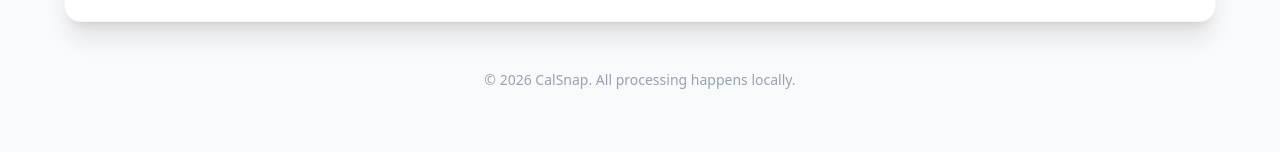
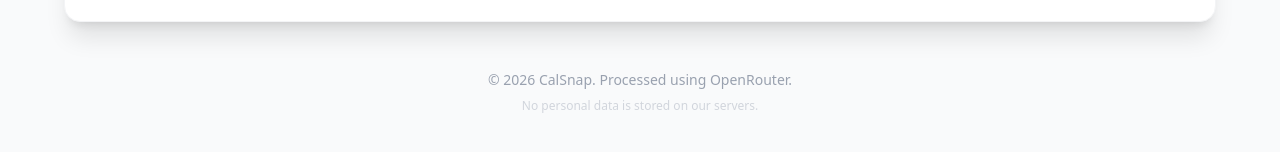
Before and after one commit to Athurnm/calsnap-vibecode, a React (Vite) app in the folder calsnap/: page / in a window 1280 px wide. Shown: the part 628-780 px from the top of the page. Built offline with nearby package versions, Linux system fonts and the light colour scheme.

Commit message:
feat: Implement core application for processing schedule images into editable calendar events using LLM integration and providing ICS export.

```diff
--- a/calsnap/src/App.tsx
+++ b/calsnap/src/App.tsx
@@ -280,8 +280,9 @@ function App() {
           )}
         </main>
 
-        <footer className="mt-12 text-center text-sm text-gray-400">
-          <p>&copy; {new Date().getFullYear()} CalSnap. All processing happens locally.</p>
+        <footer className="mt-12 text-center text-sm text-gray-400 pb-8">
+          <p className="mb-2">&copy; {new Date().getFullYear()} CalSnap. Processed using OpenRouter.</p>
+          <p className="text-xs text-gray-300">No personal data is stored on our servers.</p>
         </footer>
       </div>
     </div>
--- a/calsnap/src/components/ProcessingState.tsx
+++ b/calsnap/src/components/ProcessingState.tsx
@@ -8,7 +8,7 @@ interface ProcessingStateProps {
 const tips = [
     "Did you know? You can set recurring events after processing.",
     "Pro Tip: Check the 'End Date' for multi-day events.",
-    "CalSnap runs entirely in your browser for privacy.",
+    "Your schedule is securely analyzed via OpenRouter AI.",
     "You can edit details before downloading your calendar.",
     "Reviewing now ensures your schedule is 100% accurate."
 ];
--- a/calsnap/src/components/ResultsTable.tsx
+++ b/calsnap/src/components/ResultsTable.tsx
@@ -1,5 +1,5 @@
 import React, { useState } from 'react';
-import { Trash2, Copy, Plus, Calendar, ExternalLink, Pencil, X, Check } from 'lucide-react';
+import { Trash2, Copy, Plus, Calendar, ExternalLink, Pencil, X, Check, RefreshCcw } from 'lucide-react';
 import type { CalendarEvent } from '../types';
 import { generateGoogleCalendarUrl } from '../lib/export';
 import { formatDateTime } from '../lib/utils';
@@ -254,7 +254,15 @@ export const ResultsTable: React.FC<ResultsTableProps> = ({
                                             <Calendar size={14} className="text-gray-400 mt-0.5 group-hover/dt:text-blue-500" />
                                             <div className="flex flex-col">
                                                 <span className="text-sm font-medium text-gray-900">{dateStr}</span>
-                                                <span className="text-xs text-gray-500">{timeStr}</span>
+                                                <div className="flex items-center gap-2">
+                                                    <span className="text-xs text-gray-500">{timeStr}</span>
+                                                    {safeEvent.recurrence && safeEvent.recurrence !== 'none' && (
+                                                        <span className="inline-flex items-center gap-1 px-1.5 py-0.5 rounded text-[10px] font-medium bg-purple-100 text-purple-700 uppercase tracking-wide">
+                                                            <RefreshCcw size={10} />
+                                                            {safeEvent.recurrence}
+                                                        </span>
+                                                    )}
+                                                </div>
                                             </div>
                                             <Pencil size={10} className="text-gray-300 opacity-0 group-hover/dt:opacity-100 transition-opacity ml-1 mt-0.5" />
                                         </button>
@@ -384,7 +392,15 @@ export const ResultsTable: React.FC<ResultsTableProps> = ({
                                     <Calendar size={14} className="text-gray-400" />
                                     <div className="flex flex-col text-left">
                                         <span className="text-sm font-medium text-gray-900">{dateStr}</span>
-                                        <span className="text-xs text-gray-500">{timeStr}</span>
+                                        <div className="flex items-center gap-2">
+                                            <span className="text-xs text-gray-500">{timeStr}</span>
+                                            {safeEvent.recurrence && safeEvent.recurrence !== 'none' && (
+                                                <span className="inline-flex items-center gap-1 px-1.5 py-0.5 rounded text-[10px] font-medium bg-purple-100 text-purple-700 uppercase tracking-wide">
+                                                    <RefreshCcw size={10} />
+                                                    {safeEvent.recurrence}
+                                                </span>
+                                            )}
+                                        </div>
                                     </div>
                                     <Pencil size={12} className="text-gray-300 ml-auto" />
                                 </button>
```
